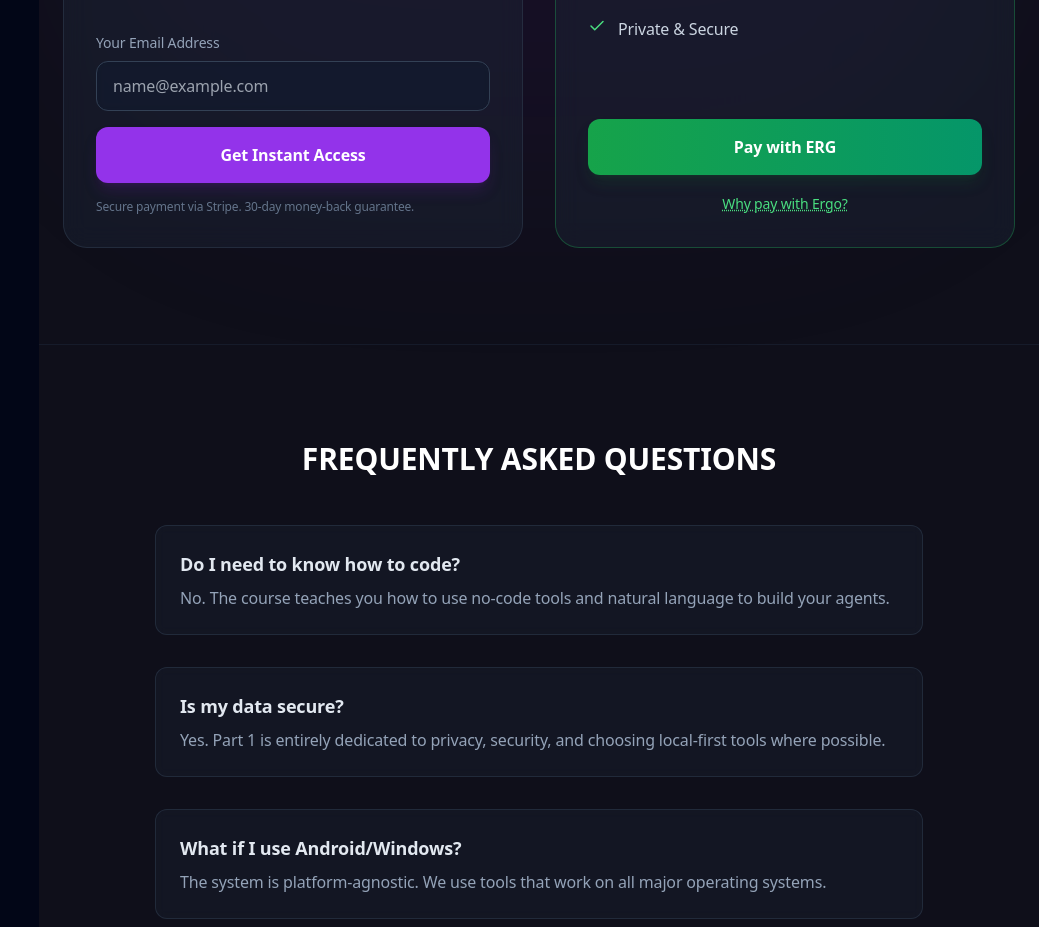
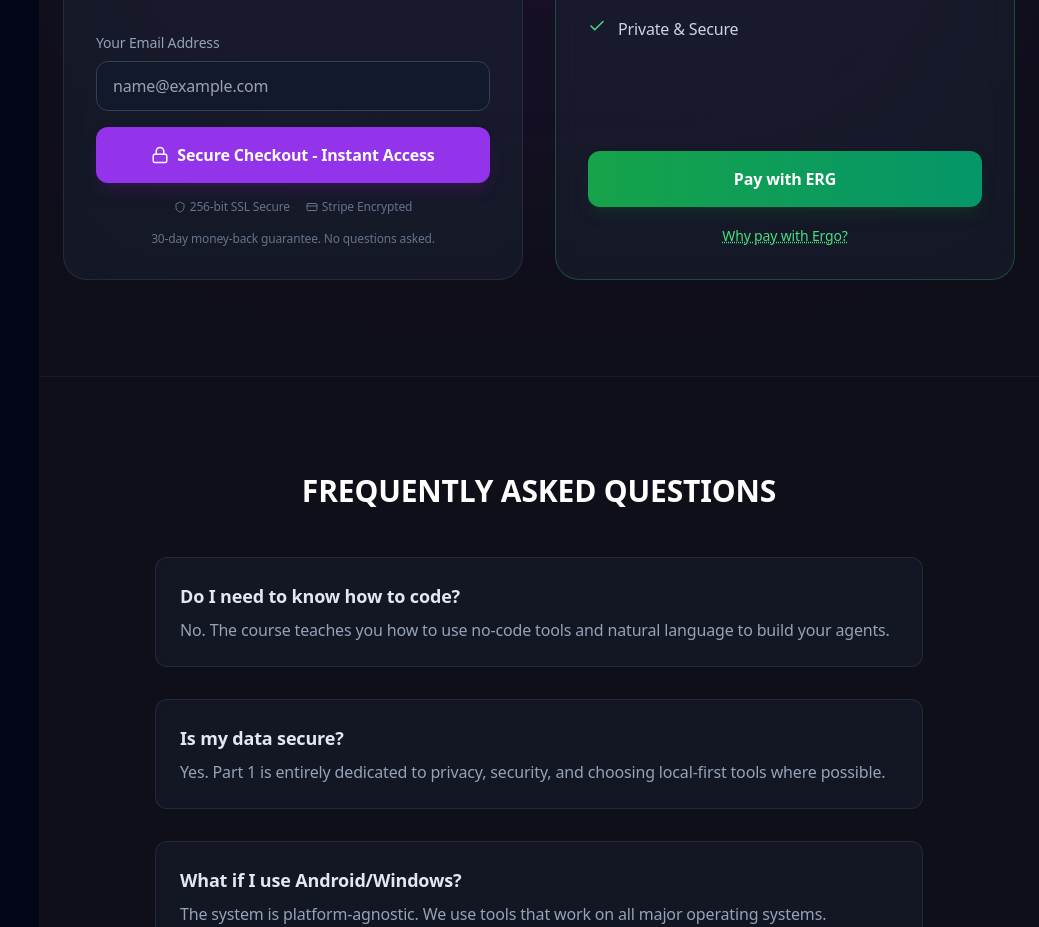
Before and after one commit to agenticaihome/ebook-frontend, a React (Create React App) app: page / in a window 1280 px wide. Shown: the part 5340-6267 px from the top of the page, without its empty margins (241-1280 px from the left). Built offline with nearby package versions, Linux system fonts and the light colour scheme; no server answers.

Commit message:
feat: Refine payment flows with trust signals and better UX

```diff
--- a/src/ErgoPaymentPage.jsx
+++ b/src/ErgoPaymentPage.jsx
@@ -337,11 +337,15 @@ const ErgoPaymentPage = () => {
                                         </div>
                                         <div>
                                             <h3 className="text-xl font-bold text-white">Manual Transfer</h3>
-                                            <p className="text-sm text-slate-400">Copy & Send</p>
+                                            <p className="text-sm text-slate-400">Copy & Send from any wallet</p>
                                         </div>
                                     </div>
 
                                     <div className="space-y-5">
+                                        <div className="p-4 bg-purple-900/20 border border-purple-500/30 rounded-xl mb-4">
+                                            <p className="text-xs text-purple-300 mb-1">💡 <strong>PRO TIP:</strong></p>
+                                            <p className="text-sm text-slate-300">Send the <strong>EXACT</strong> amount below. The system detects it automatically.</p>
+                                        </div>
                                         <div className="group">
                                             <label className="text-xs text-slate-500 uppercase tracking-wider mb-1.5 block">Amount (Exact)</label>
                                             <button
@@ -386,12 +390,14 @@ const ErgoPaymentPage = () => {
                                         <div>
                                             <p className="text-white font-medium">Awaiting Transaction...</p>
                                             <p className="text-xs text-slate-400">
-                                                Monitoring blockchain for payment...
+                                                Scanning blockchain for incoming transaction...
                                             </p>
                                         </div>
                                     </div>
                                     <div className="text-right hidden md:block">
-                                        <p className="text-xs text-slate-500 font-mono">ID: {accessCode}</p>
+                                        <div className="inline-block px-2 py-1 bg-slate-800 rounded text-xs font-mono text-slate-500 border border-slate-700">
+                                            Session ID: {accessCode}
+                                        </div>
                                     </div>
                                 </div>
                             </div>
--- a/src/SalesPage.jsx
+++ b/src/SalesPage.jsx
@@ -366,9 +366,18 @@ export default function SalesPage() {
                   disabled={isStripeLoading}
                   className="w-full bg-purple-600 hover:bg-purple-500 disabled:bg-slate-700 disabled:cursor-not-allowed text-white py-4 rounded-xl font-bold transition-all shadow-lg shadow-purple-900/30 hover:shadow-purple-900/50 flex items-center justify-center gap-2"
                 >
-                  {isStripeLoading ? <Loader2 className="animate-spin" /> : 'Get Instant Access'}
+                  {isStripeLoading ? <Loader2 className="animate-spin" /> : (
+                    <>
+                      <Lock size={18} />
+                      <span>Secure Checkout - Instant Access</span>
+                    </>
+                  )}
                 </button>
-                <p className="text-xs text-slate-500">Secure payment via Stripe. 30-day money-back guarantee.</p>
+                <div className="flex items-center justify-center gap-4 mt-4 text-slate-500 text-xs">
+                  <div className="flex items-center gap-1"><Shield size={12} /> 256-bit SSL Secure</div>
+                  <div className="flex items-center gap-1"><CreditCard size={12} /> Stripe Encrypted</div>
+                </div>
+                <p className="text-xs text-slate-500 text-center mt-2">30-day money-back guarantee. No questions asked.</p>
               </div>
             </div>
 
```
